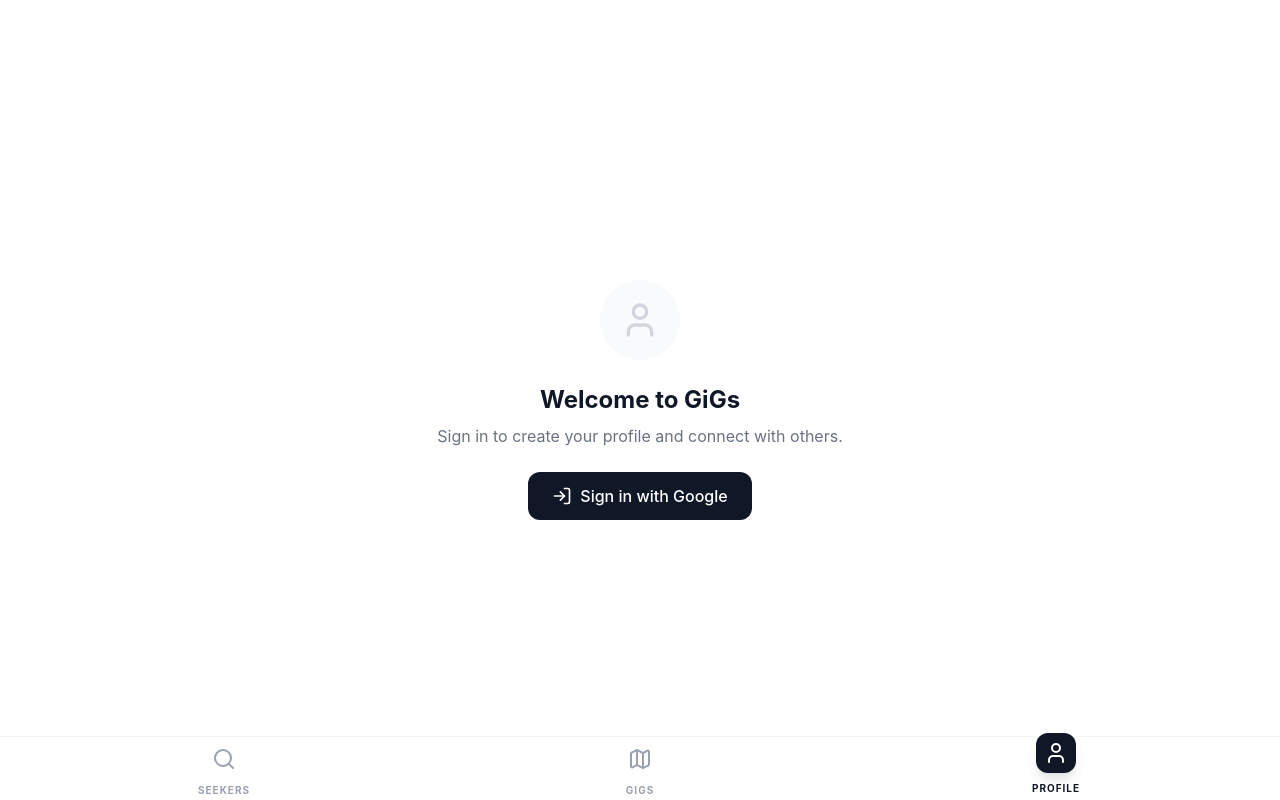
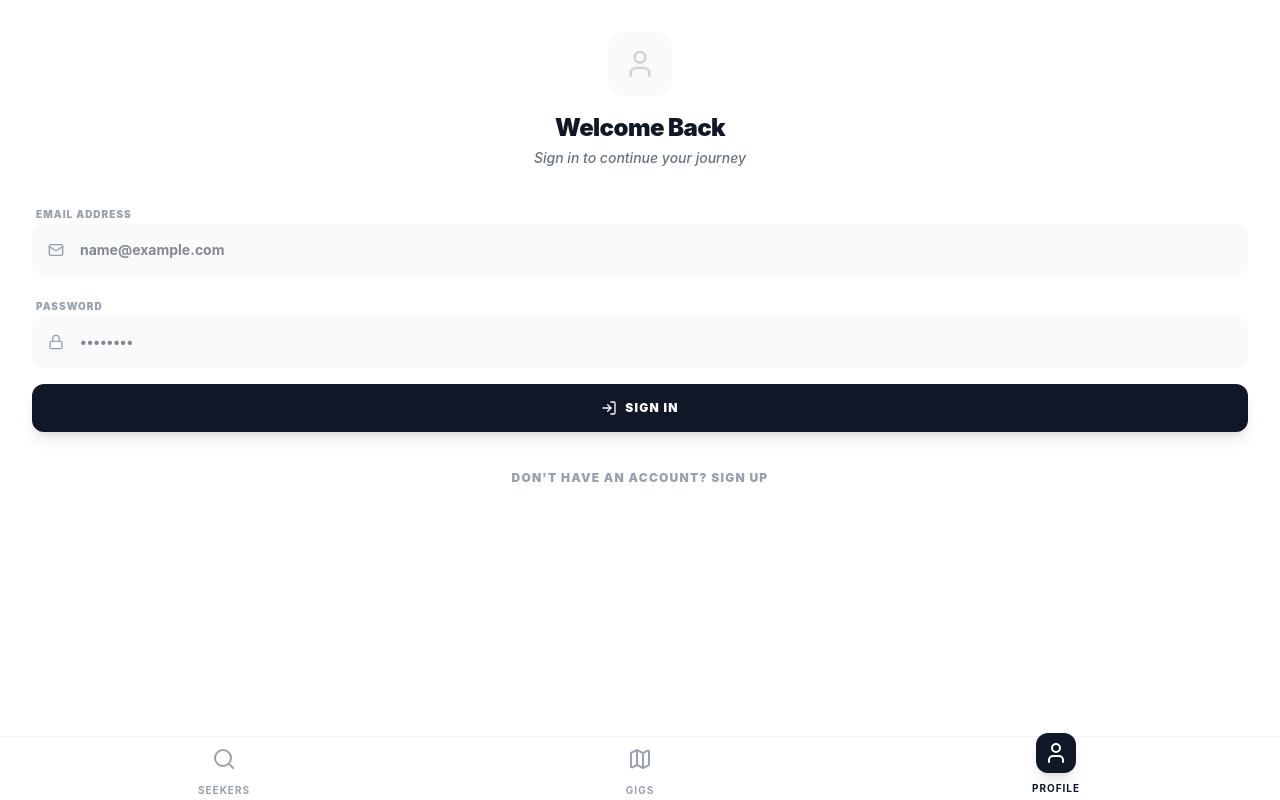
Before and after one commit to timegig2026-cyber/Tgig, a React (Vite) app: page / in a window 1280 px wide. Both pictures are taken after a click on the button "PROFILE". Built offline with nearby package versions, Linux system fonts and the light colour scheme; no server answers.

Commit message:
feat(auth): implement email/password authentication
Replace Google-only auth with email/password sign-up and sign-in functionality in ProfileView, including support for display name registration.

```diff
--- a/src/components/ProfileView.tsx
+++ b/src/components/ProfileView.tsx
@@ -1,17 +1,37 @@
 import { useAuth } from './AuthProvider';
-import { auth, googleProvider, signInWithPopup, signOut } from '../lib/firebase';
-import { User as UserIcon, LogOut, LogIn, Share2, Check } from 'lucide-react';
+import { auth, createUserWithEmailAndPassword, signInWithEmailAndPassword, signOut, updateProfile } from '../lib/firebase';
+import { User as UserIcon, LogOut, LogIn, Share2, Check, Mail, Lock, UserPlus } from 'lucide-react';
 import { useState } from 'react';
 
 export default function ProfileView() {
   const { user, profile, loading } = useAuth();
   const [copied, setCopied] = useState(false);
+  const [isSignUp, setIsSignUp] = useState(false);
+  const [email, setEmail] = useState('');
+  const [password, setPassword] = useState('');
+  const [displayName, setDisplayName] = useState('');
+  const [acceptTerms, setAcceptTerms] = useState(false);
+  const [error, setError] = useState('');
 
-  const handleLogin = async () => {
+  const handleAuth = async (e: React.FormEvent) => {
+    e.preventDefault();
+    setError('');
+
+    if (isSignUp && !acceptTerms) {
+      setError('You must accept the terms and conditions to sign up.');
+      return;
+    }
+
     try {
-      await signInWithPopup(auth, googleProvider);
-    } catch (error) {
-      console.error("Login failed", error);
+      if (isSignUp) {
+        const userCredential = await createUserWithEmailAndPassword(auth, email, password);
+        await updateProfile(userCredential.user, { displayName });
+        // Profile creation is handled in AuthProvider's onAuthStateChanged
+      } else {
+        await signInWithEmailAndPassword(auth, email, password);
+      }
+    } catch (err: any) {
+      setError(err.message || 'Authentication failed');
     }
   };
 
@@ -37,7 +57,6 @@ export default function ProfileView() {
         console.error("Error sharing", error);
       }
     } else {
-      // Fallback to clipboard
       try {
         await navigator.clipboard.writeText(window.location.origin);
         setCopied(true);
@@ -52,21 +71,110 @@ export default function ProfileView() {
 
   if (!user) {
     return (
-      <div className="flex-1 flex flex-col items-center justify-center p-8 text-center space-y-6">
-        <div className="w-20 h-20 bg-gray-50 rounded-full flex items-center justify-center">
-          <UserIcon className="w-10 h-10 text-gray-300" />
+      <div className="flex-1 flex flex-col p-8 bg-white overflow-y-auto pb-24">
+        <div className="flex flex-col items-center text-center space-y-4 mb-8">
+          <div className="w-16 h-16 bg-gray-50 rounded-2xl flex items-center justify-center">
+            <UserIcon className="w-8 h-8 text-gray-300" />
+          </div>
+          <div className="space-y-1">
+            <h2 className="text-2xl font-black text-gray-900 tracking-tight">
+              {isSignUp ? 'Create Account' : 'Welcome Back'}
+            </h2>
+            <p className="text-sm text-gray-500 font-medium italic">
+              {isSignUp ? 'Join the GiGs community today' : 'Sign in to continue your journey'}
+            </p>
+          </div>
         </div>
-        <div className="space-y-2">
-          <h2 className="text-2xl font-bold text-gray-900">Welcome to GiGs</h2>
-          <p className="text-gray-500">Sign in to create your profile and connect with others.</p>
+
+        <form onSubmit={handleAuth} className="space-y-4">
+          {error && (
+            <div className="p-3 bg-red-50 text-red-600 text-xs font-bold rounded-xl border border-red-100 uppercase tracking-wider">
+              {error}
+            </div>
+          )}
+
+          {isSignUp && (
+            <div className="space-y-1">
+              <label className="text-[10px] font-black text-gray-400 uppercase tracking-widest px-1">Display Name</label>
+              <div className="relative">
+                <UserIcon className="absolute left-4 top-1/2 -translate-y-1/2 w-4 h-4 text-gray-400" />
+                <input
+                  type="text"
+                  value={displayName}
+                  onChange={(e) => setDisplayName(e.target.value)}
+                  placeholder="Your Name"
+                  className="w-full bg-gray-50 border-none rounded-xl py-4 pl-12 pr-4 text-sm font-bold text-gray-900 focus:ring-2 focus:ring-gray-200"
+                  required
+                />
+              </div>
+            </div>
+          )}
+
+          <div className="space-y-1">
+            <label className="text-[10px] font-black text-gray-400 uppercase tracking-widest px-1">Email Address</label>
+            <div className="relative">
+              <Mail className="absolute left-4 top-1/2 -translate-y-1/2 w-4 h-4 text-gray-400" />
+              <input
+                type="email"
+                value={email}
+                onChange={(e) => setEmail(e.target.value)}
+                placeholder="name@example.com"
+                className="w-full bg-gray-50 border-none rounded-xl py-4 pl-12 pr-4 text-sm font-bold text-gray-900 focus:ring-2 focus:ring-gray-200"
+                required
+              />
+            </div>
+          </div>
+
+          <div className="space-y-1">
+            <label className="text-[10px] font-black text-gray-400 uppercase tracking-widest px-1">Password</label>
+            <div className="relative">
+              <Lock className="absolute left-4 top-1/2 -translate-y-1/2 w-4 h-4 text-gray-400" />
+              <input
+                type="password"
+                value={password}
+                onChange={(e) => setPassword(e.target.value)}
+                placeholder="••••••••"
+                className="w-full bg-gray-50 border-none rounded-xl py-4 pl-12 pr-4 text-sm font-bold text-gray-900 focus:ring-2 focus:ring-gray-200"
+                required
+              />
+            </div>
+          </div>
+
+          {isSignUp && (
+            <div className="flex items-start space-x-3 py-2">
+              <input
+                type="checkbox"
+                id="terms"
+                checked={acceptTerms}
+                onChange={(e) => setAcceptTerms(e.target.checked)}
+                className="mt-1 w-4 h-4 rounded border-gray-300 text-gray-900 focus:ring-gray-900"
+              />
+              <label htmlFor="terms" className="text-xs text-gray-500 font-medium leading-relaxed">
+                I accept the <span className="text-gray-900 font-bold border-b border-gray-900">Terms and Conditions</span> and <span className="text-gray-900 font-bold border-b border-gray-900">Privacy Policy</span>.
+              </label>
+            </div>
+          )}
+
+          <button
+            type="submit"
+            className="w-full bg-gray-900 text-white py-4 rounded-xl font-black text-xs uppercase tracking-widest hover:bg-gray-800 transition-all shadow-lg hover:shadow-xl flex items-center justify-center space-x-2"
+          >
+            {isSignUp ? <UserPlus className="w-4 h-4" /> : <LogIn className="w-4 h-4" />}
+            <span>{isSignUp ? 'Create Account' : 'Sign In'}</span>
+          </button>
+        </form>
+
+        <div className="mt-8 text-center">
+          <button
+            onClick={() => {
+              setIsSignUp(!isSignUp);
+              setError('');
+            }}
+            className="text-xs font-black text-gray-400 uppercase tracking-widest hover:text-gray-900 transition-colors"
+          >
+            {isSignUp ? 'Already have an account? Sign In' : "Don't have an account? Sign Up"}
+          </button>
         </div>
-        <button
-          onClick={handleLogin}
-          className="flex items-center space-x-2 bg-gray-900 text-white px-6 py-3 rounded-xl font-medium hover:bg-gray-800 transition-colors"
-        >
-          <LogIn className="w-5 h-5" />
-          <span>Sign in with Google</span>
-        </button>
       </div>
     );
   }
@@ -75,14 +183,16 @@ export default function ProfileView() {
     <div className="flex-1 p-6 space-y-8 overflow-y-auto pb-24">
       <div className="flex items-center justify-between">
         <div className="flex items-center space-x-4">
-          <img
-            src={user.photoURL || ''}
-            alt={user.displayName || ''}
-            className="w-20 h-20 rounded-2xl object-cover border-4 border-white shadow-sm"
-          />
+          <div className="w-20 h-20 bg-gray-100 rounded-2xl flex items-center justify-center border-4 border-white shadow-sm overflow-hidden">
+            {user.photoURL ? (
+              <img src={user.photoURL} alt={user.displayName || ''} className="w-full h-full object-cover" />
+            ) : (
+              <UserIcon className="w-10 h-10 text-gray-300" />
+            )}
+          </div>
           <div>
-            <h2 className="text-2xl font-bold text-gray-900">{profile?.displayName}</h2>
-            <p className="text-gray-500 capitalize">{profile?.role}</p>
+            <h2 className="text-2xl font-black text-gray-900 tracking-tight">{profile?.displayName || 'User'}</h2>
+            <p className="text-xs font-black text-gray-400 uppercase tracking-widest">{profile?.role}</p>
           </div>
         </div>
         <button
@@ -100,36 +210,36 @@ export default function ProfileView() {
       </div>
 
       <div className="bg-gray-50 rounded-2xl p-6 space-y-4">
-        <h3 className="font-semibold text-gray-900">Profile Details</h3>
-        <div className="space-y-2">
-          <div className="flex justify-between text-sm">
-            <span className="text-gray-500">Email</span>
-            <span className="text-gray-900">{user.email}</span>
+        <h3 className="text-xs font-black text-gray-400 uppercase tracking-widest">Account Overview</h3>
+        <div className="space-y-4">
+          <div className="flex justify-between items-center">
+            <span className="text-xs font-black text-gray-400 uppercase tracking-widest">Email</span>
+            <span className="text-sm font-bold text-gray-900">{user.email}</span>
           </div>
-          <div className="flex justify-between text-sm">
-            <span className="text-gray-500">Status</span>
-            <span className="text-gray-900">Active</span>
+          <div className="flex justify-between items-center">
+            <span className="text-xs font-black text-gray-400 uppercase tracking-widest">Status</span>
+            <span className="text-[10px] font-black bg-green-100 text-green-700 px-2 py-1 rounded-md uppercase tracking-wider">Active</span>
           </div>
         </div>
       </div>
 
       <div className="bg-blue-50 rounded-2xl p-6 space-y-3">
-        <h3 className="font-semibold text-blue-900">Invite Friends</h3>
-        <p className="text-sm text-blue-700">Share your GiGs link with friends and colleagues to join the community.</p>
+        <h3 className="text-xs font-black text-blue-900 uppercase tracking-widest">Invite Friends</h3>
+        <p className="text-xs text-blue-700 font-medium leading-relaxed">Share your GiGs link with friends and colleagues to join the community.</p>
         <button
           onClick={handleShare}
-          className="w-full bg-blue-600 text-white py-3 rounded-xl font-bold text-sm hover:bg-blue-700 transition-colors flex items-center justify-center space-x-2"
+          className="w-full bg-blue-600 text-white py-3 rounded-xl font-black text-[10px] uppercase tracking-widest hover:bg-blue-700 transition-all shadow-sm hover:shadow-md flex items-center justify-center space-x-2"
         >
-          <Share2 className="w-4 h-4" />
+          <Share2 className="w-3 h-3" />
           <span>Share Link</span>
         </button>
       </div>
 
       <button
         onClick={handleLogout}
-        className="w-full flex items-center justify-center space-x-2 border border-gray-200 text-gray-600 px-6 py-3 rounded-xl font-medium hover:bg-gray-50 transition-colors"
+        className="w-full flex items-center justify-center space-x-2 border border-gray-100 text-gray-400 py-4 rounded-xl font-black text-[10px] uppercase tracking-widest hover:bg-gray-50 transition-all"
       >
-        <LogOut className="w-5 h-5" />
+        <LogOut className="w-4 h-4" />
         <span>Log Out</span>
       </button>
     </div>
```
Also changed, not shown: src/lib/firebase.ts (+4 -3 lines).
